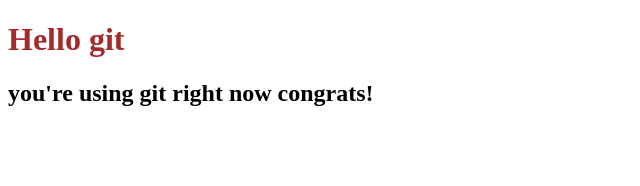
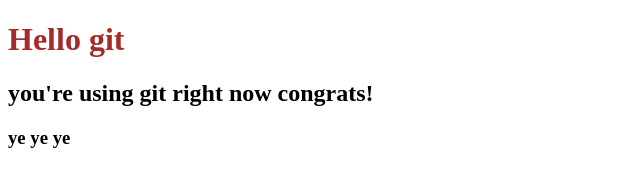
Before and after one commit to kaldybek-max/web, a plain HTML site: page index.html in a window 1280 px wide. Shown: the full height of the page, 0-640 px from the left. Drawn offline with Linux system fonts and the light colour scheme.

Commit message:
added h3 tag and some text

```diff
--- a/index.html
+++ b/index.html
@@ -11,5 +11,6 @@
 <body>
     <h1>Hello git</h1>
     <h2>you're using git right now congrats!</h2>
+    <h3>ye ye ye</h3>
 </body>
 </html>
```
